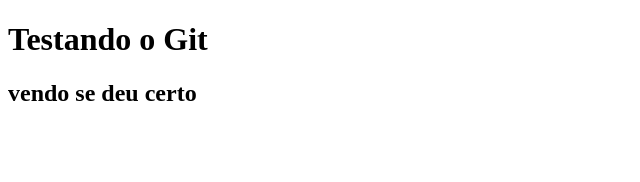
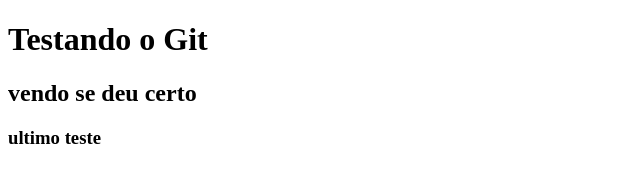
Before and after one commit to PauloMorenoD/Git_PauloMoreno, a plain HTML site: page index.html in a window 1280 px wide. Shown: the whole page, without its empty margins (0-640 px from the left). Drawn offline with Linux system fonts and the light colour scheme.

Commit message:
ultima alteração

```diff
--- a/index.html
+++ b/index.html
@@ -9,5 +9,7 @@
 <body>
     <h1>Testando o Git</h1>
     <h2>vendo se deu certo</h2>
+    <h3>ultimo teste</h3>
+
 </body>
 </html>
```
